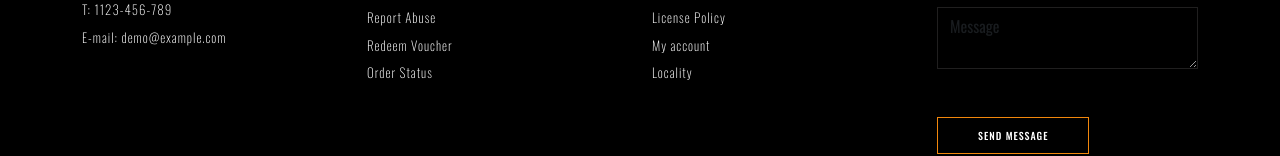
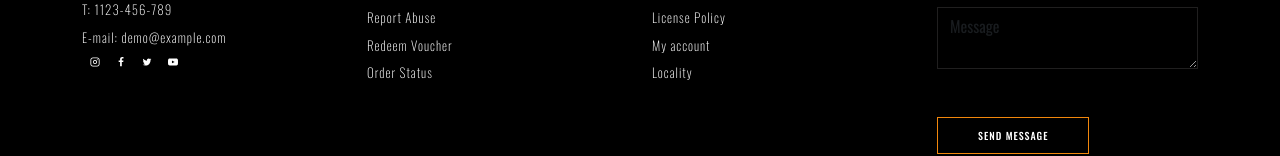
Before and after one commit to LiciaLicari/proj-html-vuejs, a Vue app: page / in a window 1280 px wide. Shown: the part 5127-5283 px from the top of the page. Built offline with nearby package versions, Linux system fonts and the light colour scheme.

Commit message:
add footer social icon

```diff
--- a/src/components/AppFooter.vue
+++ b/src/components/AppFooter.vue
@@ -6,7 +6,7 @@ export default {
 </script>
 
 <template>
-   <footer>
+    <footer>
         <div class="footer_top d-flex">
 
             <div class="col">
@@ -50,10 +50,34 @@ export default {
                             <li>T: 1123-456-789</li>
                             <li>E-mail: demo@example.com</li>
                             <div>
-                                <img src="" alt="">
-                                <img src="" alt="">
-                                <img src="" alt="">
-                                <img src="" alt="">
+                                <svg class="thebase-svg-icon thebase-instagram-alt-svg m-2" fill="currentColor" version="1.1"
+                                    xmlns="http://www.w3.org/2000/svg" width="10" height="10" viewBox="0 0 24 24">
+                                    <title>Instagram</title>
+                                    <path
+                                        d="M7 1c-1.657 0-3.158 0.673-4.243 1.757s-1.757 2.586-1.757 4.243v10c0 1.657 0.673 3.158 1.757 4.243s2.586 1.757 4.243 1.757h10c1.657 0 3.158-0.673 4.243-1.757s1.757-2.586 1.757-4.243v-10c0-1.657-0.673-3.158-1.757-4.243s-2.586-1.757-4.243-1.757zM7 3h10c1.105 0 2.103 0.447 2.828 1.172s1.172 1.723 1.172 2.828v10c0 1.105-0.447 2.103-1.172 2.828s-1.723 1.172-2.828 1.172h-10c-1.105 0-2.103-0.447-2.828-1.172s-1.172-1.723-1.172-2.828v-10c0-1.105 0.447-2.103 1.172-2.828s1.723-1.172 2.828-1.172zM16.989 11.223c-0.15-0.972-0.571-1.857-1.194-2.567-0.754-0.861-1.804-1.465-3.009-1.644-0.464-0.074-0.97-0.077-1.477-0.002-1.366 0.202-2.521 0.941-3.282 1.967s-1.133 2.347-0.93 3.712 0.941 2.521 1.967 3.282 2.347 1.133 3.712 0.93 2.521-0.941 3.282-1.967 1.133-2.347 0.93-3.712zM15.011 11.517c0.122 0.82-0.1 1.609-0.558 2.227s-1.15 1.059-1.969 1.18-1.609-0.1-2.227-0.558-1.059-1.15-1.18-1.969 0.1-1.609 0.558-2.227 1.15-1.059 1.969-1.18c0.313-0.046 0.615-0.042 0.87-0.002 0.74 0.11 1.366 0.47 1.818 0.986 0.375 0.428 0.63 0.963 0.72 1.543zM17.5 7.5c0.552 0 1-0.448 1-1s-0.448-1-1-1-1 0.448-1 1 0.448 1 1 1z">
+                                    </path>
+                                </svg>
+                                <svg class="thebase-svg-icon thebase-facebook-alt2-svg m-2 " fill="currentColor" version="1.1"
+                                    xmlns="http://www.w3.org/2000/svg" width="10" height="10" viewBox="0 0 16 28">
+                                    <title>Facebook</title>
+                                    <path
+                                        d="M14.984 0.187v4.125h-2.453c-1.922 0-2.281 0.922-2.281 2.25v2.953h4.578l-0.609 4.625h-3.969v11.859h-4.781v-11.859h-3.984v-4.625h3.984v-3.406c0-3.953 2.422-6.109 5.953-6.109 1.687 0 3.141 0.125 3.563 0.187z">
+                                    </path>
+                                </svg>
+                                <svg class="thebase-svg-icon thebase-twitter-svg m-2" fill="currentColor" version="1.1"
+                                    xmlns="http://www.w3.org/2000/svg" width="10" height="10" viewBox="0 0 26 28">
+                                    <title>Twitter</title>
+                                    <path
+                                        d="M25.312 6.375c-0.688 1-1.547 1.891-2.531 2.609 0.016 0.219 0.016 0.438 0.016 0.656 0 6.672-5.078 14.359-14.359 14.359-2.859 0-5.516-0.828-7.75-2.266 0.406 0.047 0.797 0.063 1.219 0.063 2.359 0 4.531-0.797 6.266-2.156-2.219-0.047-4.078-1.5-4.719-3.5 0.313 0.047 0.625 0.078 0.953 0.078 0.453 0 0.906-0.063 1.328-0.172-2.312-0.469-4.047-2.5-4.047-4.953v-0.063c0.672 0.375 1.453 0.609 2.281 0.641-1.359-0.906-2.25-2.453-2.25-4.203 0-0.938 0.25-1.797 0.688-2.547 2.484 3.062 6.219 5.063 10.406 5.281-0.078-0.375-0.125-0.766-0.125-1.156 0-2.781 2.25-5.047 5.047-5.047 1.453 0 2.766 0.609 3.687 1.594 1.141-0.219 2.234-0.641 3.203-1.219-0.375 1.172-1.172 2.156-2.219 2.781 1.016-0.109 2-0.391 2.906-0.781z">
+                                    </path>
+                                </svg>
+                                <svg class="thebase-svg-icon thebase-youtube-svg m-2" fill="currentColor" version="1.1"
+                                    xmlns="http://www.w3.org/2000/svg" width="10" height="10" viewBox="0 0 28 28">
+                                    <title>YouTube</title>
+                                    <path
+                                        d="M11.109 17.625l7.562-3.906-7.562-3.953v7.859zM14 4.156c5.891 0 9.797 0.281 9.797 0.281 0.547 0.063 1.75 0.063 2.812 1.188 0 0 0.859 0.844 1.109 2.781 0.297 2.266 0.281 4.531 0.281 4.531v2.125s0.016 2.266-0.281 4.531c-0.25 1.922-1.109 2.781-1.109 2.781-1.062 1.109-2.266 1.109-2.812 1.172 0 0-3.906 0.297-9.797 0.297v0c-7.281-0.063-9.516-0.281-9.516-0.281-0.625-0.109-2.031-0.078-3.094-1.188 0 0-0.859-0.859-1.109-2.781-0.297-2.266-0.281-4.531-0.281-4.531v-2.125s-0.016-2.266 0.281-4.531c0.25-1.937 1.109-2.781 1.109-2.781 1.062-1.125 2.266-1.125 2.812-1.188 0 0 3.906-0.281 9.797-0.281v0z">
+                                    </path>
+                                </svg>
                             </div>
                         </ul>
                     </div>
@@ -82,13 +106,13 @@ export default {
                         <form>
                             <div class="mb-3">
 
-                                <input type="email" class="form-control" placeholder="Email" required id="exampleInputEmail1"
-                                    aria-describedby="emailHelp">
+                                <input type="email" class="form-control" placeholder="Email" required
+                                    id="exampleInputEmail1" aria-describedby="emailHelp">
                             </div>
                             <div class="mb-3">
 
-                                <textarea class="form-control" id="validationTextarea"
-                                    placeholder="Message" required></textarea>
+                                <textarea class="form-control" id="validationTextarea" placeholder="Message"
+                                    required></textarea>
                                 <div class="invalid-feedback">
                                     Please enter a message in the textarea.
                                 </div>
@@ -105,11 +129,7 @@ export default {
             <p>2023 All Rights Reserved. Developed By
                 <a href="#">TemplateMela</a>
             </p>
-        </div>
-    </footer>
-</template>
+    </div>
+</footer></template>
 
-<style lang="scss" scoped>
-@use '../assets/scss/partials/variables' as *;
-
-</style>
+<style lang="scss" scoped>@use '../assets/scss/partials/variables' as *;</style>
```
